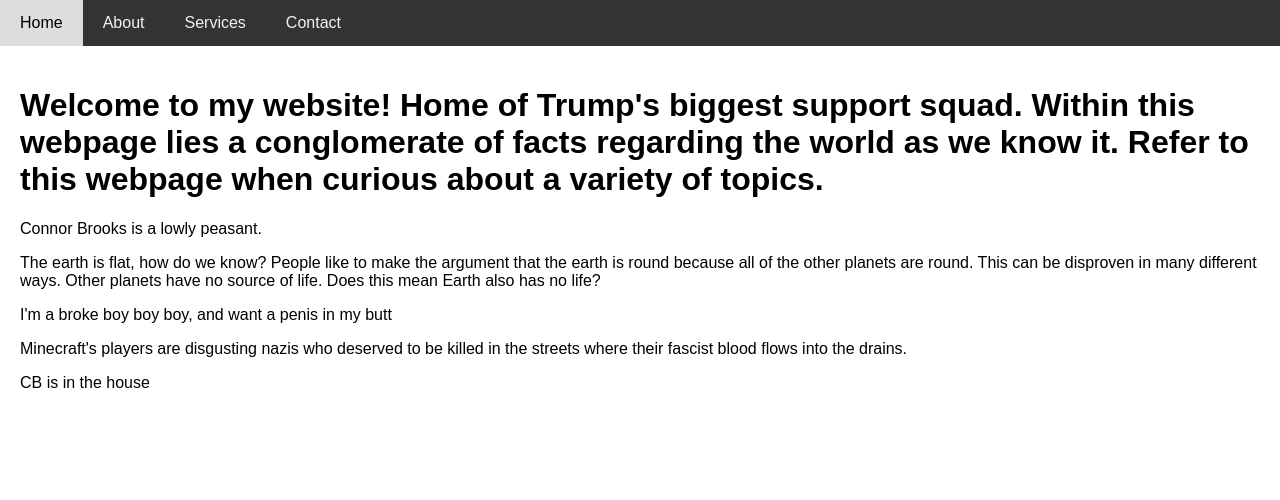
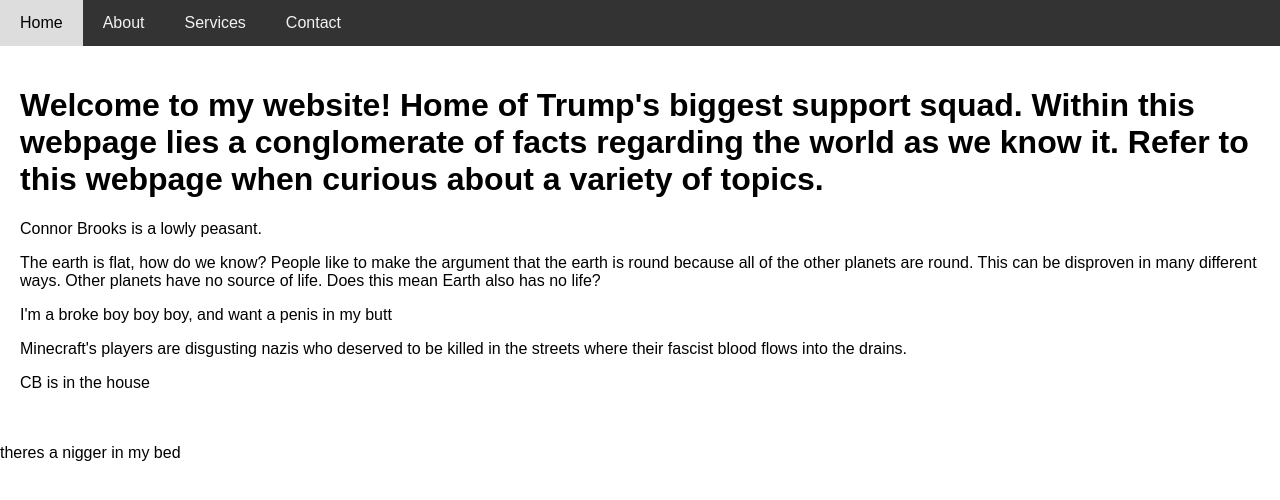
Before and after one commit to kono7/trumpfacts.xyz, a plain HTML site: page index.html in a window 1280 px wide. Drawn offline with Linux system fonts and the light colour scheme.

Commit message:
Update index.html

```diff
--- a/index.html
+++ b/index.html
@@ -55,6 +55,6 @@
         <p>Minecraft's players are disgusting nazis who deserved to be killed in the streets where their fascist blood flows into the drains.</p>
         <p>CB is in the house</p>
     </div>
-
+<p>theres a nigger in my bed</p>
 </body>
 </html>
```
